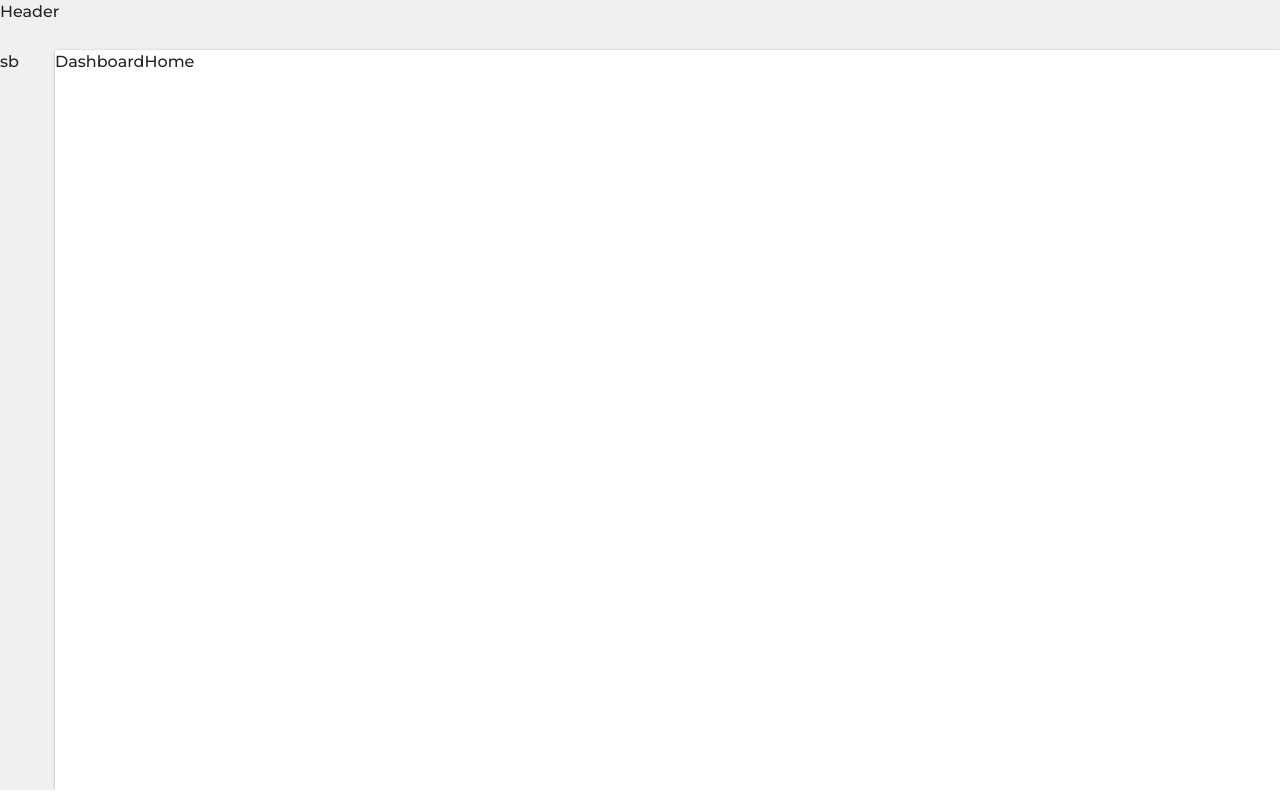
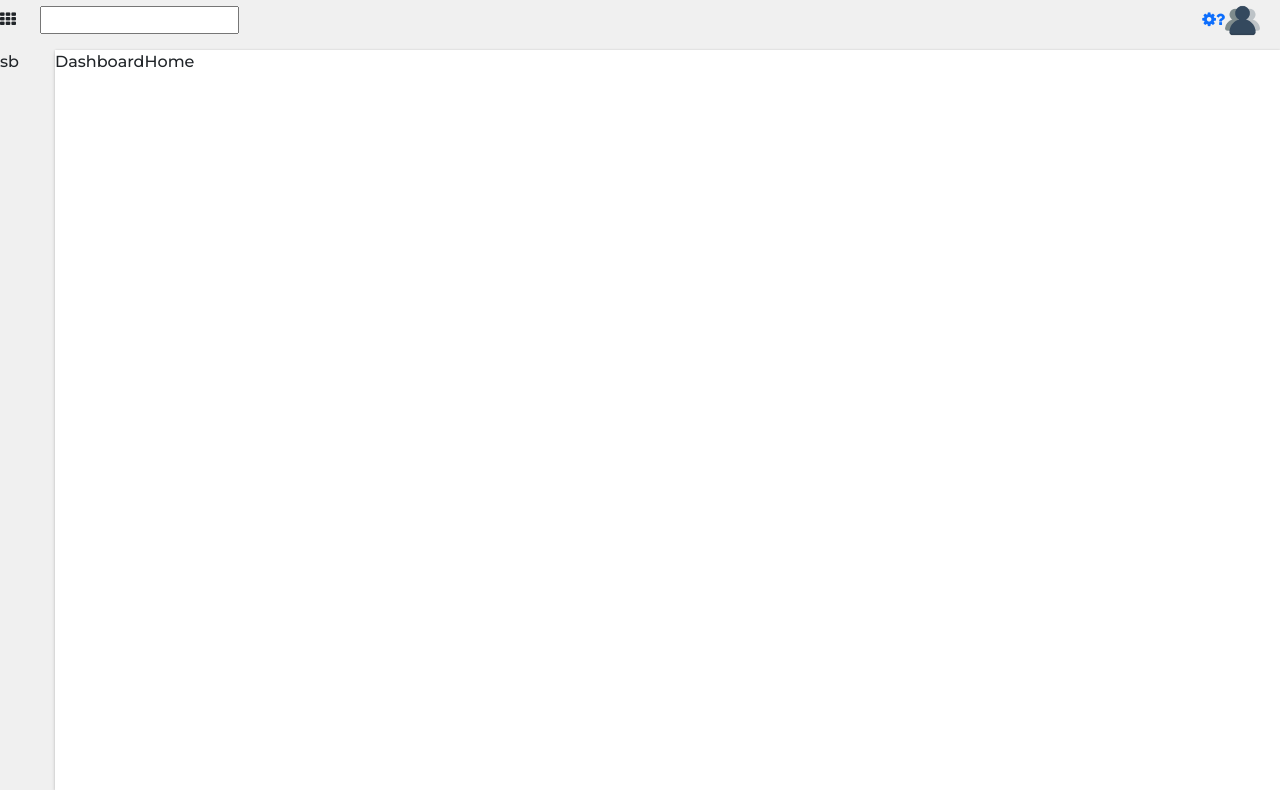
Before and after one commit to Pavankumarreddy-0/Lender, a React app: page /dashboard in a window 1280 px wide. Built offline with nearby package versions, Linux system fonts and the light colour scheme; sample sign-in values are in the browser's storage.

Commit message:
DEVBETA-1.022:Dashboard styling

```diff
--- a/public/index.html
+++ b/public/index.html
@@ -20,8 +20,8 @@
     />
     <link
       rel="stylesheet"
-      href="https://cdnjs.cloudflare.com/ajax/libs/font-awesome/6.4.0/css/all.min.css"
-      integrity="sha512-iecdLmaskl7CVkqkXNQ/ZH/XLlvWZOJyj7Yy7tcenmpD1ypASozpmT/E0iPtmFIB46ZmdtAc9eNBvH0H/ZpiBw=="
+      href="https://cdnjs.cloudflare.com/ajax/libs/font-awesome/4.7.0/css/font-awesome.css"
+      integrity="sha512-5A8nwdMOWrSz20fDsjczgUidUBR8liPYU+WymTZP1lmY9G6Oc7HlZv156XqnsgNUzTyMefFTcsFH/tnJE/+xBg=="
       crossorigin="anonymous"
       referrerpolicy="no-referrer"
     />
--- a/src/App/dashboard/components/Header/header.js
+++ b/src/App/dashboard/components/Header/header.js
@@ -1,9 +1,58 @@
 import React from 'react'
+import headerStyles from './headerStyle.module.css';
+import { useState } from 'react';
+import {Link, useNavigate} from 'react-router-dom';
 
 export default function Header() {
+
+  const navigate = useNavigate();
+
+  const [headerData, setHeaderData] = useState({
+    headerSearchText: "",
+    headerMenuExpanded: true,
+    profileDetailsMenu: false
+  })
+
+  const logoutUser = ()=>{
+    localStorage.clear();
+    navigate('/');
+  }
+
   return (
-    <div>
-      Header
+    <div className={headerStyles['headerOuter']}>
+        <div className={headerStyles['headerToggleMenu']}>
+          <i class="fa fa-th" aria-hidden="true"></i>
+        </div>
+        <div className={headerStyles['headerSerachRegion']}>
+          <input type='text' value={headerData.headerSearchText} onChange={(e)=>{ setHeaderData({...headerData, headerSearchText: e.target.value}) }}></input>
+        </div>
+        <div className={headerStyles['headerRightRegion']}>
+          <ul className={headerStyles['headerRightIconsList']}>
+            <li className={headerStyles['headerRightIconsItem']}>
+              <Link to="/dashboard/settings">
+              <i class="fa fa-cog" aria-hidden="true"></i>
+              </Link>
+            </li>
+            <li className={headerStyles['headerRightIconsItem']}>
+              <Link to="/dashboard/faq">
+                <i className="fa fa-question" aria-hidden="true"></i>
+              </Link>
+            </li>
+            <li className={headerStyles['headerRightProfileItem']}>
+              <a href='javascript:void(0)' onClick={()=> setHeaderData({...headerData, profileDetailsMenu: !headerData.profileDetailsMenu}) }>
+                <img className={headerStyles['headerRightUserImage']} src="/assets/img/user.png"></img>
+              </a>
+              {(headerData.profileDetailsMenu) ? <ul className={headerStyles['headerRightSubList']}>
+                <li className={headerStyles['headerRightProfileSubItem']}>
+                  <Link to="/dashboard/settings/profile">Manage Profile</Link>
+                </li>
+                <li className={headerStyles['headerRightProfileSubItem']}>
+                  <a onClick={()=>logoutUser()}>Logout</a>
+                </li>
+              </ul> : ""}
+            </li>
+          </ul>
+        </div>
     </div>
   )
 }
--- /dev/null
+++ b/src/App/dashboard/components/Header/headerStyle.module.css
@@ -0,0 +1,43 @@
+.headerOuter{
+    min-height: 40px;
+    display: flex;
+    align-items: center;
+}
+.headerToggleMenu{
+    flex-shrink: 0;
+    min-width: 40px;
+}
+.headerSerachRegion{
+    flex-grow: 1;
+}
+.headerRightRegion{
+    flex-shrink: 0;
+    min-width: 200px;
+   justify-self: end;
+}
+.headerRightIconsList{
+    list-style-type: none;
+    margin: 0;
+    padding: 0px 20px;
+    display: flex;
+    align-items: center;
+    justify-content: end;
+}
+.headerRightUserImage{
+    max-width: 35px;
+}
+.headerRightSubList{
+    position: absolute;
+    top: 100%;
+    right: 0px;
+    list-style: none;
+    margin: 0px;
+    background: #fff;
+    box-shadow: 2px 2px 5px rgba(0,0,0,.1), -2px -2px 5px rgba(0,0,0,.1);
+    padding: 5px 10px;
+    min-width: 180px;
+    z-index: 99;
+}
+.headerRightProfileItem{
+    position: relative;
+}
```
Also changed, not shown: public/assets/hero1.JPG (deleted), public/assets/img/cursor_pointer.png (deleted), public/assets/img/user.png (added), public/assets/install1.JPG (deleted), public/assets/install2.png (deleted), public/assets/install3.JPG (deleted), public/assets/install4.JPG (deleted), public/assets/logo.png (deleted), public/assets/logo_dark.png (deleted), public/assets/step1.png (deleted), public/assets/step2.JPG (deleted), public/assets/step3.png (deleted), src/App/dashboard/dashboard.module.css (line endings or trailing spaces).
